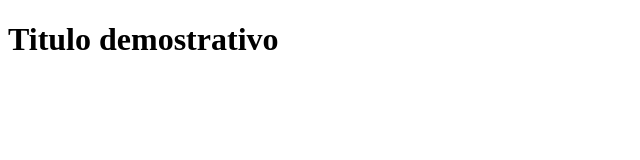
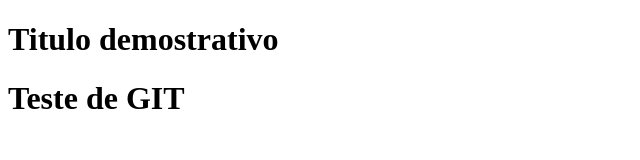
Before and after one commit to saviocunhaa/QuizPSVS, a plain HTML site: page frontend/index.html in a window 1280 px wide. Shown: the whole page, without its empty margins (0-640 px from the left). Drawn offline with Linux system fonts and the light colour scheme.

Commit message:
testando o primeiro pull request

```diff
--- a/frontend/index.html
+++ b/frontend/index.html
@@ -10,6 +10,7 @@
 
 
     <h1>Titulo demostrativo</h1>
+    <h1>Teste de GIT</h1>
 
 
 
```
